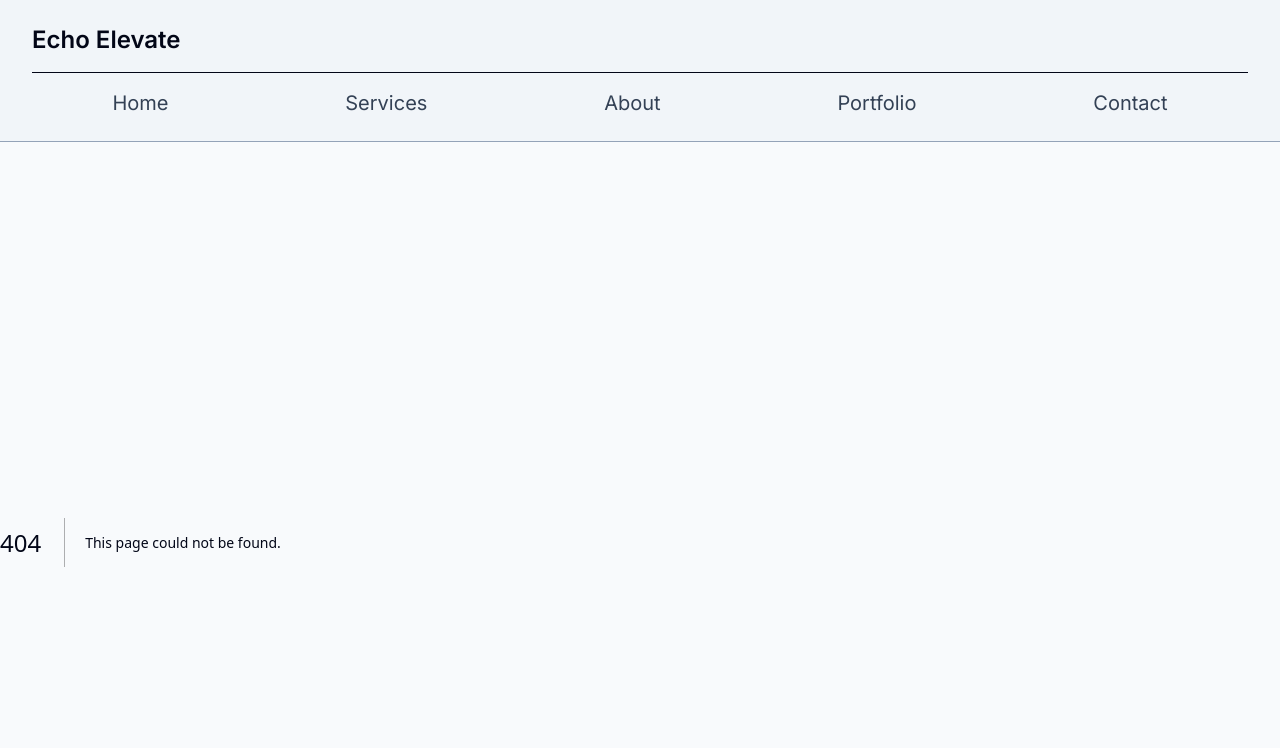
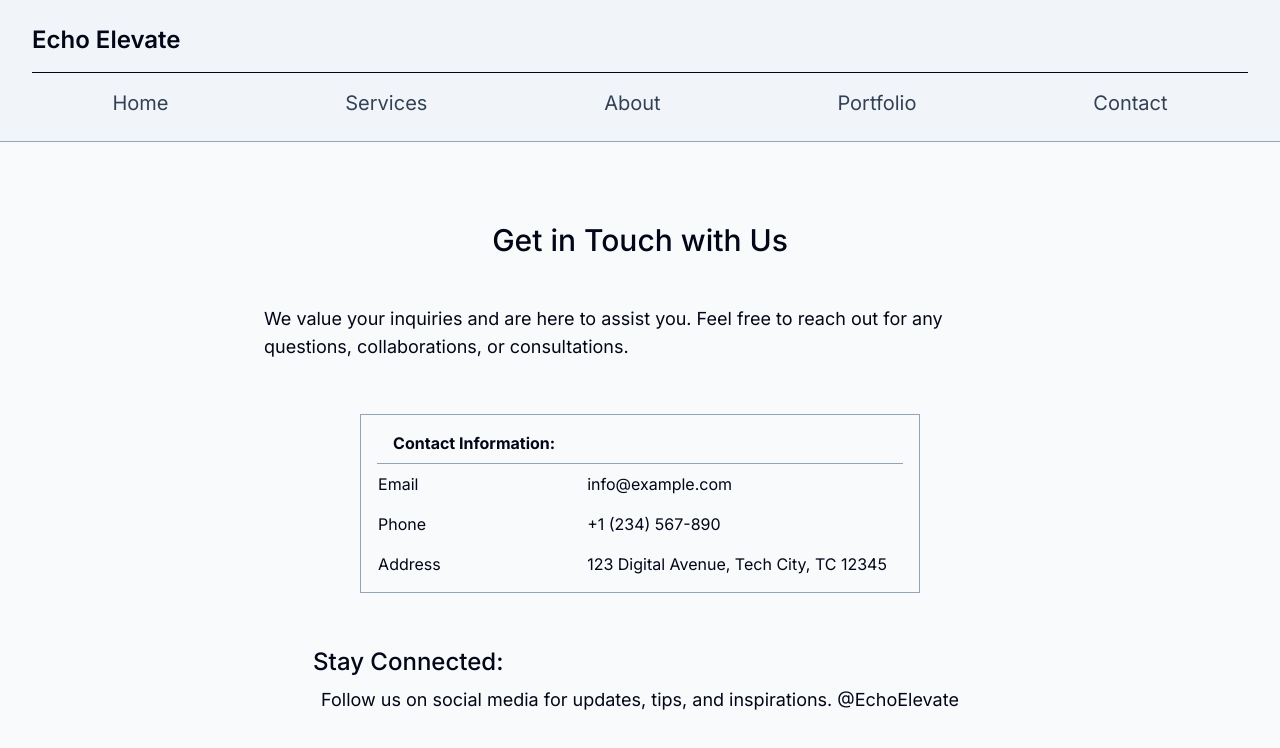
Before and after one commit to mind0bender/echo_elevate, a Next.js app: page /contact in a window 1280 px wide. Before the commit this address had no page. Shown: the top 748 px of the page. Built offline with nearby package versions, Linux system fonts and the light colour scheme.

Commit message:
{ "CREATE": ["/contact page"] }

```diff
--- a/app/about/page.tsx
+++ b/app/about/page.tsx
@@ -1,4 +1,4 @@
-export default function ContactPage(): JSX.Element {
+export default function AboutPage(): JSX.Element {
   return (
     <div
       className={`grow px-6 sm:px-8 md:px-10 py-10 sm:py-16 md:py-20 flex flex-col justify-center items-center gap-10`}
--- /dev/null
+++ b/app/contact/page.tsx
@@ -0,0 +1,66 @@
+import Link from "next/link";
+
+export default function ContactPage() {
+  return (
+    <div
+      className={`grow px-6 sm:px-8 md:px-10 py-10 sm:py-16 md:py-20 flex flex-col justify-center items-center gap-10`}
+    >
+      <h4 className={`text-2xl sm:text-3xl font-medium`}>
+        Get in Touch with Us
+      </h4>
+      <div
+        className={`max-w-3xl grow flex flex-col justify-around items-center gap-10`}
+      >
+        <div className={`max-w-3xl flex flex-col gap-2`}>
+          <p className={`sm:text-lg px-2`}>
+            We value your inquiries and are here to assist you. Feel free to
+            reach out for any questions, collaborations, or consultations.
+          </p>
+        </div>
+        <div className={`border border-slate-400 px-4 py-2`}>
+          <table>
+            <thead className={`border-b border-slate-400`}>
+              <tr>
+                <th className={`px-4 py-2`}>Contact Information:</th>
+              </tr>
+            </thead>
+            <tbody>
+              <tr
+                className={`flex flex-col sm:table-row divide-none sm:divide-x divide-slate-400 pt-2`}
+              >
+                <td>Email</td>
+                <td className={`px-4 py-2`}>
+                  <Link href={`mailto:info@example.com`}>info@example.com</Link>
+                </td>
+              </tr>
+              <tr
+                className={`flex flex-col sm:table-row divide-none sm:divide-x divide-slate-400`}
+              >
+                <td>Phone</td>
+                <td className={`px-4 py-2`}>
+                  <Link href={`tel:+1234567890`}>+1 (234) 567-890</Link>
+                </td>
+              </tr>
+              <tr
+                className={`flex flex-col sm:table-row divide-none sm:divide-x divide-slate-400`}
+              >
+                <td>Address</td>
+                <td className={`px-4 py-2`}>
+                  123 Digital Avenue, Tech City, TC 12345
+                </td>
+              </tr>
+            </tbody>
+          </table>
+        </div>
+
+        <div className={`max-w-3xl flex flex-col gap-2`}>
+          <h4 className={`text-xl sm:text-2xl font-medium`}>Stay Connected:</h4>
+          <p className={`sm:text-lg px-2`}>
+            Follow us on social media for updates, tips, and inspirations.
+            @EchoElevate
+          </p>
+        </div>
+      </div>
+    </div>
+  );
+}
```
